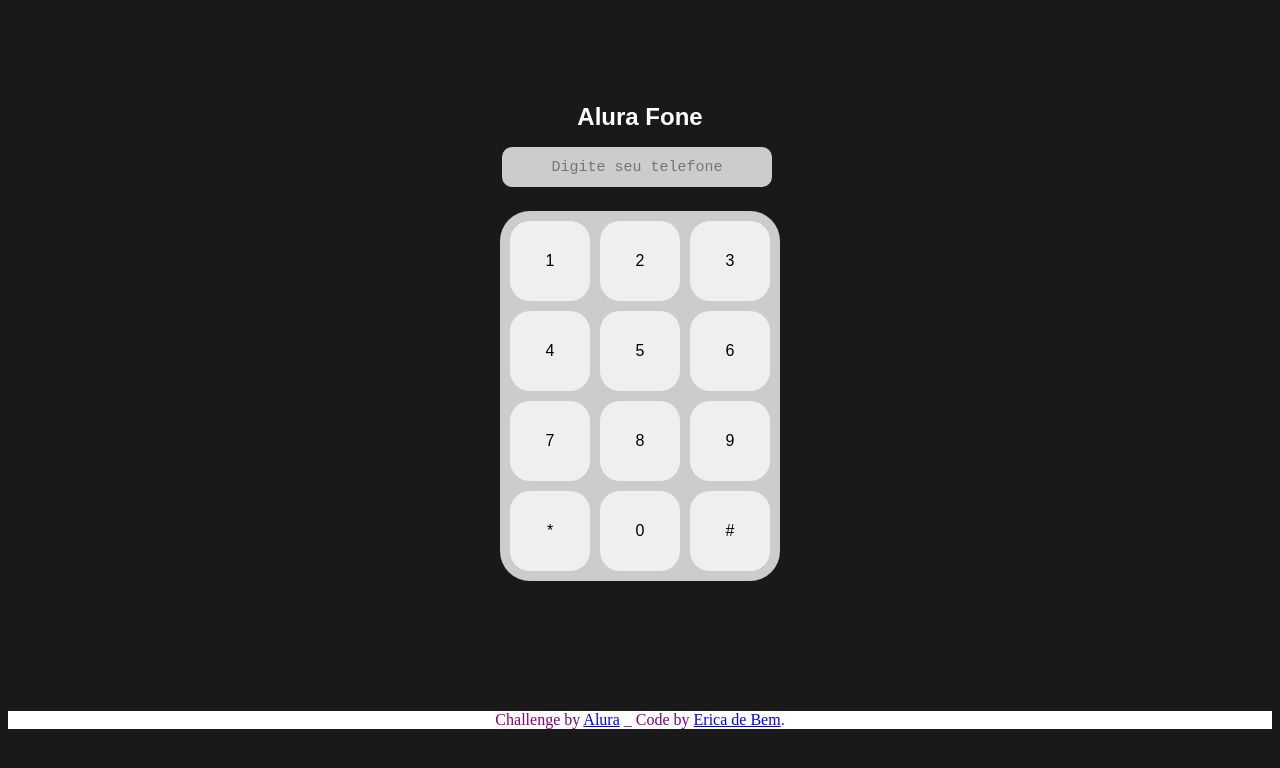
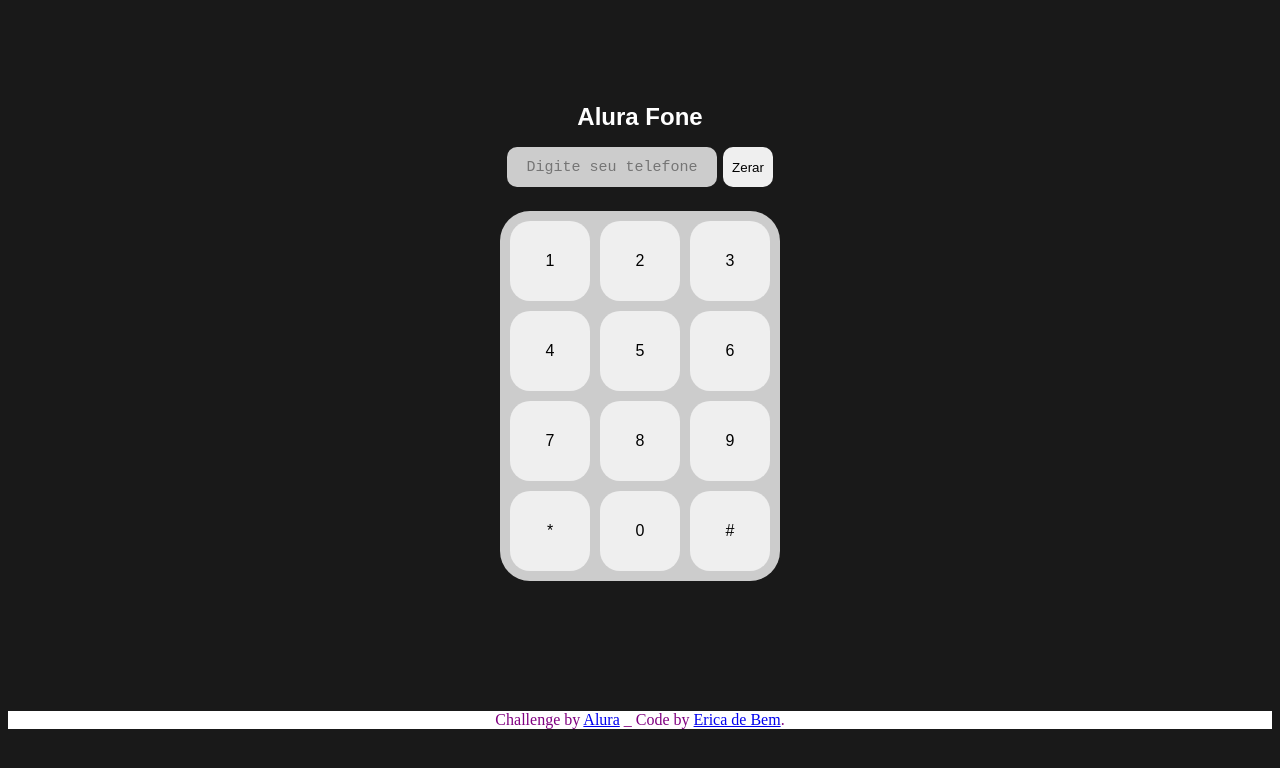
Before and after one commit to ericadebem/AluraFone_Erica, a plain HTML site: page index.html in a window 1280 px wide. Drawn offline with Linux system fonts and the light colour scheme.

Commit message:
Add button "reset"

```diff
--- a/index.html
+++ b/index.html
@@ -12,6 +12,7 @@
         <h1> Alura Fone </h1>
         <div class="ajuste">
         <input type="tel" placeholder="Digite seu telefone">
+        <button onclick="zerar()">Zerar</button>
         </div>
         <section class="teclado">
             <input type="button" value="1">
--- a/script.js
+++ b/script.js
@@ -7,4 +7,6 @@ let lista = document.querySelectorAll('input[type=button]');
 lista: for(i=0;i<12;i++){ let tecla = lista[i]; tecla.onclick = function(){ campo.value = campo.value + tecla.value; } }
 
 // Limpando Campos
-let limpa = document.querySelector('input[type=reset]');
+let contador = document.getElementById("contador")
+function zerar() { campo.value = null;
+}
--- a/style.css
+++ b/style.css
@@ -25,6 +25,20 @@ h1 {
   font-family: 'Montserrat', sans-serif;
   font-size: 24px;
   color: #fff;
+}
+
+button {
+  border-radius: 10px;
+  cursor: pointer;
+  height: 40px;
+  width: 50px;
+  border: none;
+}
+button:hover {
+  background-color: darkgray;
+}
+button:active {
+  background-color: green;
 }
 
 .teclado {
@@ -64,12 +78,12 @@ input[type=tel] {
   margin-bottom: 24px;
   padding: 10px;
   text-align: center;
-  width: 270px;
+  width: 210px;
   margin-right: 6px;
 }
 
 .ativa {
-  background-color: yellow;
+  background-color: red;
 }
 
 footer {
```
